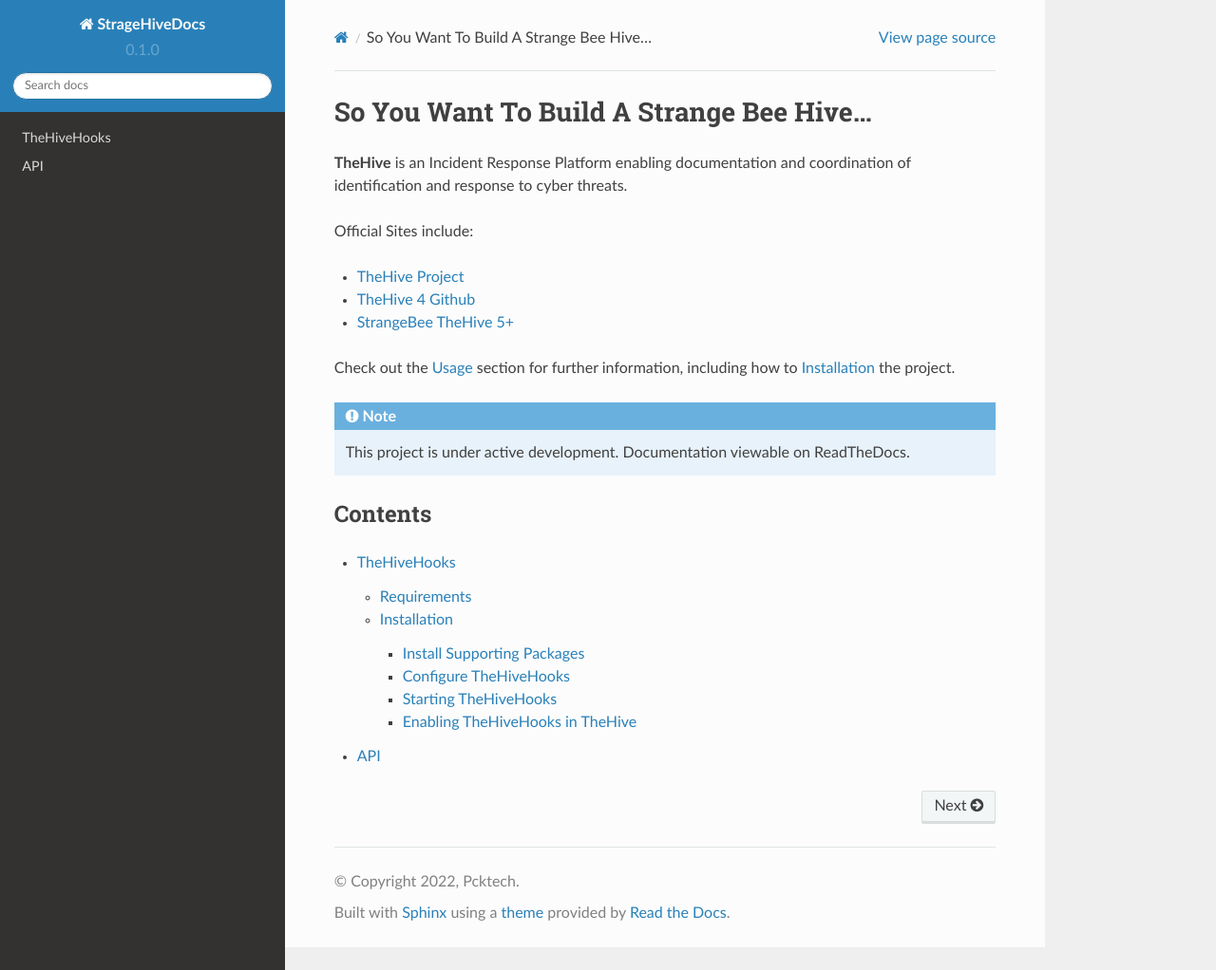
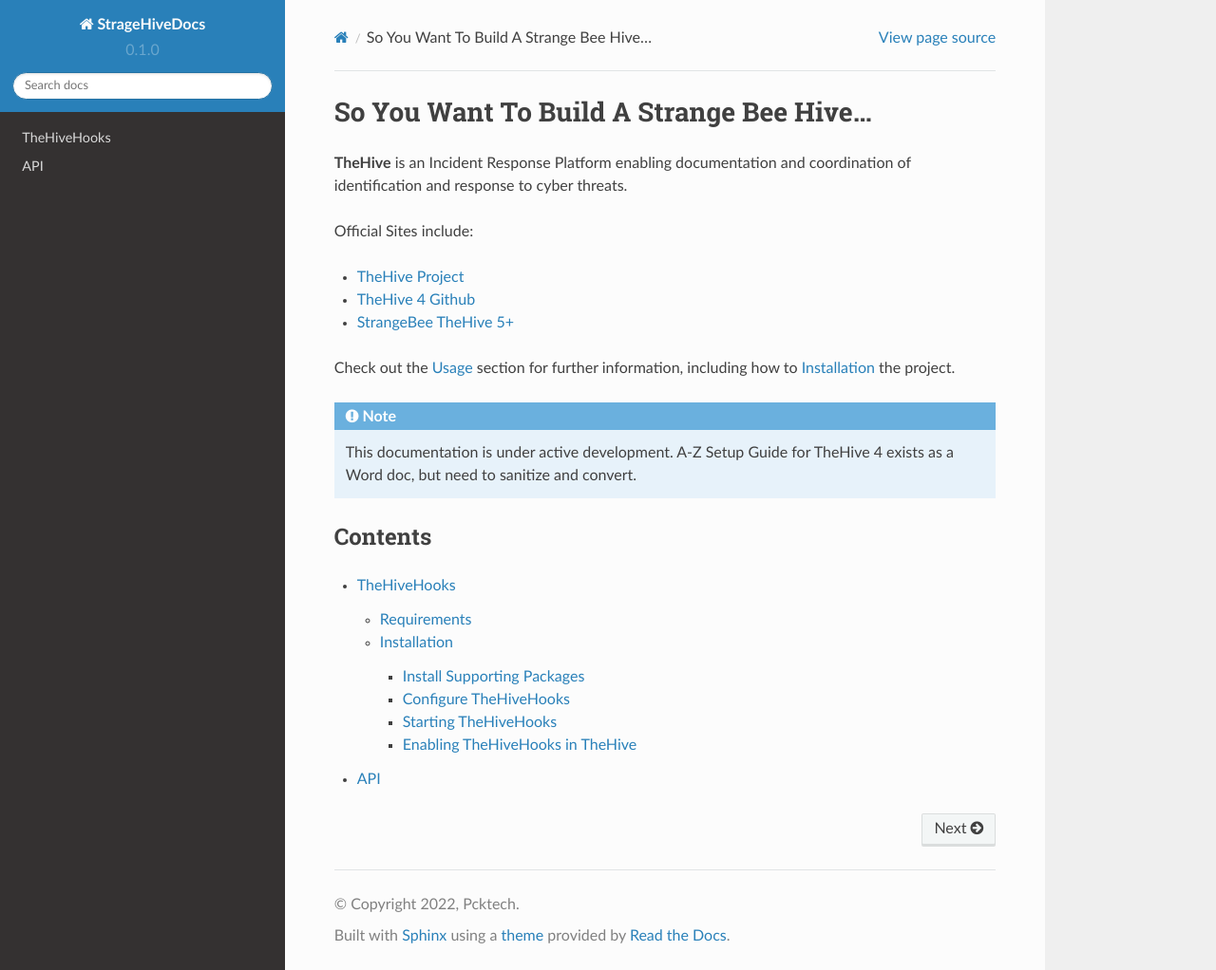
Before and after one commit to Pcktech/build-thehive, a Sphinx documentation site: the page built from docs/source/index.rst, in a window 1280 px wide and 1022 px high. Shown: the whole window at 95% size. Built offline with Sphinx 7.4.7 and the Read the Docs theme 2.0.0, drawn with Linux system fonts in a browser that asks for light colours.

Commit message:
Update index.rst

```diff
--- a/docs/source/index.rst
+++ b/docs/source/index.rst
@@ -14,7 +14,7 @@
 
 .. note::
 
-   This project is under active development. Documentation viewable on ReadTheDocs.
+   This documentation is under active development. A-Z Setup Guide for TheHive 4 exists as a Word doc, but need to sanitize and convert.
 
 Contents
 --------
```
